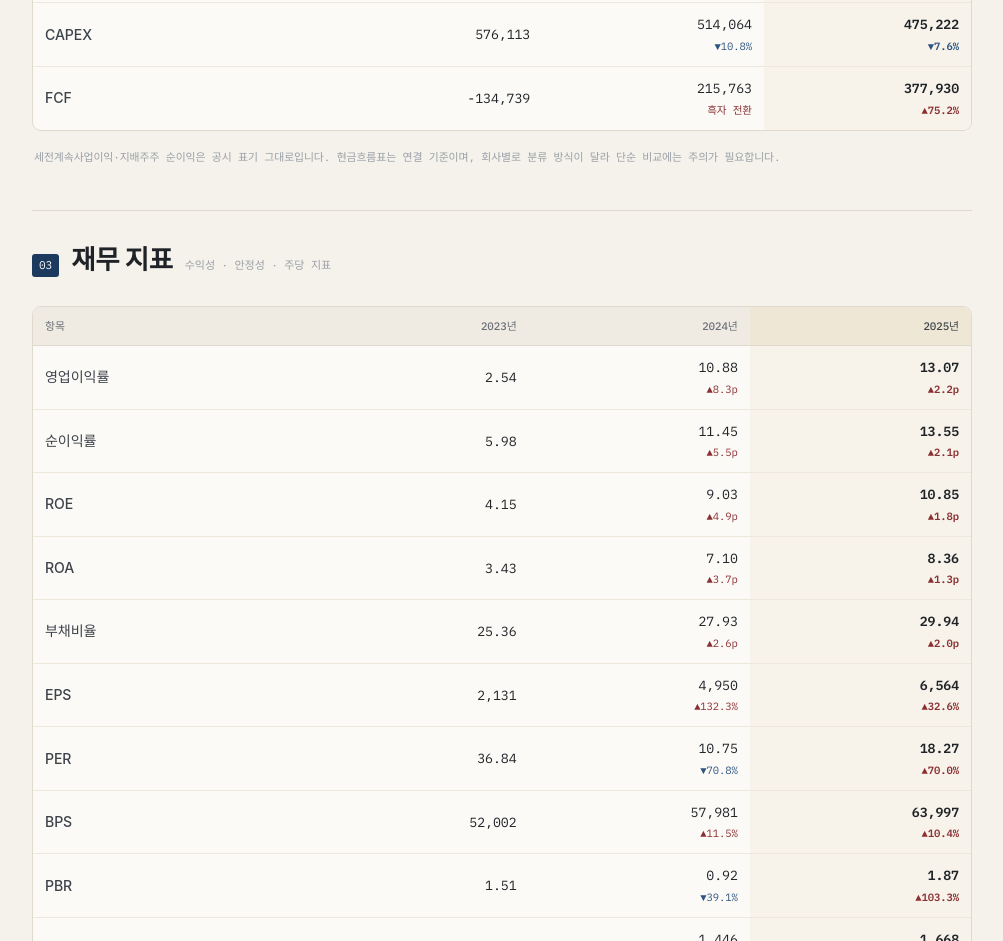
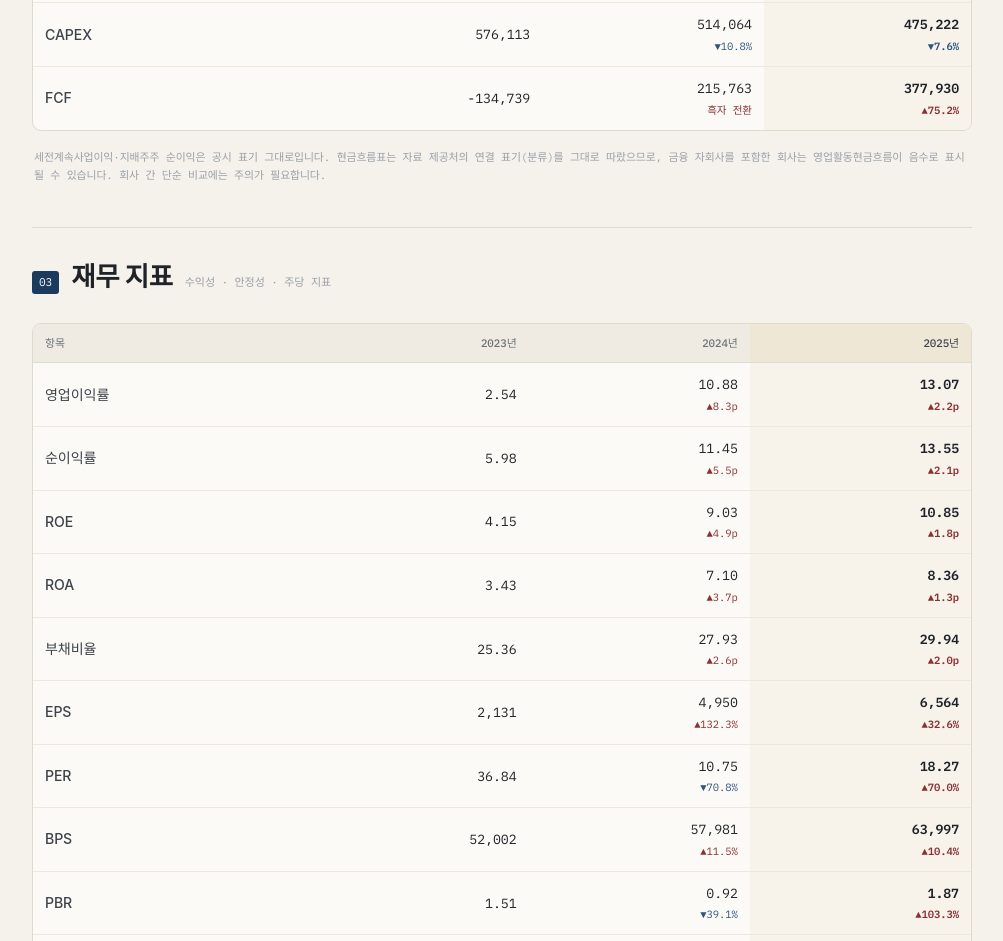
Before and after one commit to zmschd1-maker/-, a plain HTML site: page projects/dart-analyzer.html in a window 1280 px wide. Shown: the part 1898-2839 px from the top of the page, without its empty margins (138-1141 px from the left). Drawn offline with Linux system fonts and the light colour scheme; a web font is replaced by a local one.

Commit message:
docs: 현금흐름표 표기 기준 안내 보강

```diff
--- a/projects/dart-analyzer.html
+++ b/projects/dart-analyzer.html
@@ -560,7 +560,7 @@
       '<div class="tbl-block"><div class="tbl-title"><h3>손익계산서</h3><span class="u">단위 ' + unitLabel() + '</span></div>' + table(IS_ROWS) + '</div>'
       + '<div class="tbl-block"><div class="tbl-title"><h3>재무상태표</h3><span class="u">단위 ' + unitLabel() + '</span></div>' + table(BS_ROWS) + '</div>'
       + '<div class="tbl-block"><div class="tbl-title"><h3>현금흐름표</h3><span class="u">단위 ' + unitLabel() + ' · 음수는 유출</span></div>' + table(CF_ROWS) + '</div>'
-      + '<p class="chart-cap" style="padding:8px 2px 0;">세전계속사업이익·지배주주 순이익은 공시 표기 그대로입니다. 현금흐름표는 연결 기준이며, 회사별로 분류 방식이 달라 단순 비교에는 주의가 필요합니다.</p>';
+      + '<p class="chart-cap" style="padding:8px 2px 0;">세전계속사업이익·지배주주 순이익은 공시 표기 그대로입니다. 현금흐름표는 자료 제공처의 연결 표기(분류)를 그대로 따랐으므로, 금융 자회사를 포함한 회사는 영업활동현금흐름이 음수로 표시될 수 있습니다. 회사 간 단순 비교에는 주의가 필요합니다.</p>';
   }
 
   function renderRatios(){
```
